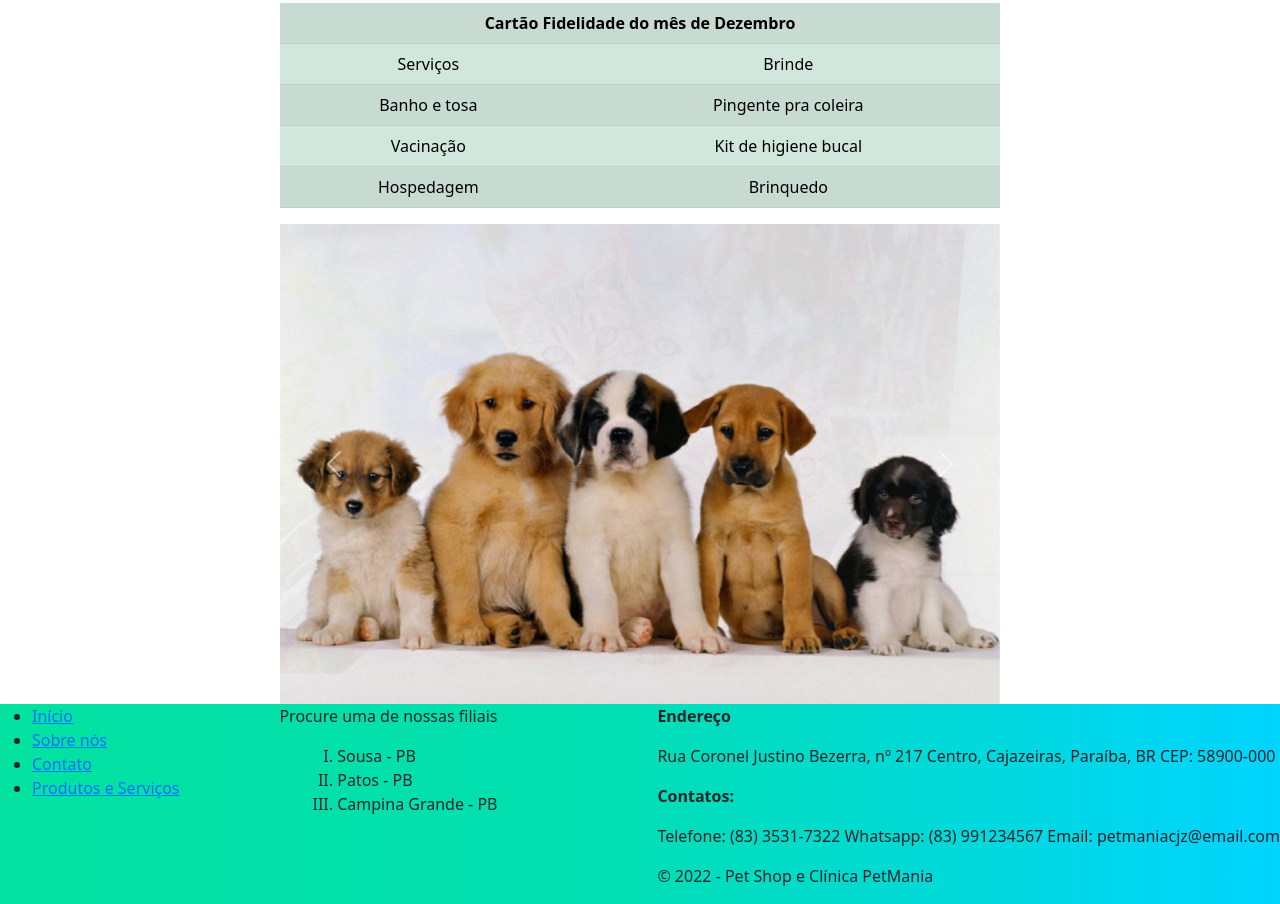
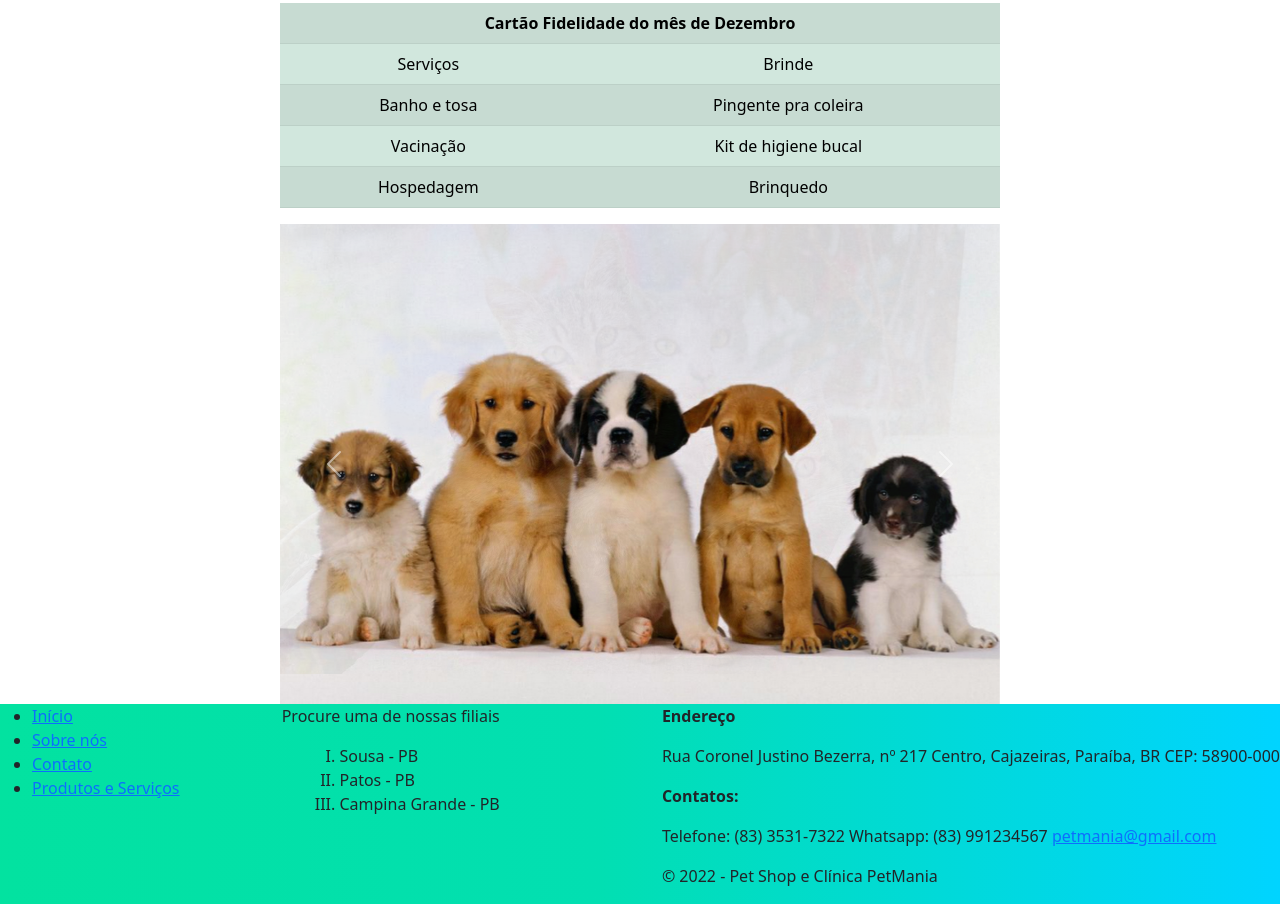
Before and after one commit to leticiaa-s/miniprojeto, a plain HTML site: page index.html in a window 1280 px wide. Shown: the part 397-1301 px from the top of the page. Drawn offline with nearby package versions, Linux system fonts and the light colour scheme; a script that the page names is missing.

Commit message:
Link para email

```diff
--- a/index.html
+++ b/index.html
@@ -106,7 +106,7 @@
             <p><strong>Contatos:</strong></p>
             <p>Telefone: (83) 3531-7322
                 Whatsapp: (83) 991234567
-                Email: petmaniacjz@email.com
+                <a href="mailto:petmania@gmail.com">petmania@gmail.com</a>
             </p>
             <p>© 2022 -  Pet Shop e Clínica PetMania</p>
         </div>
```
Also changed, not shown: servicos.html (+1 -1 lines), sobrenos.html (+1 -1 lines).
